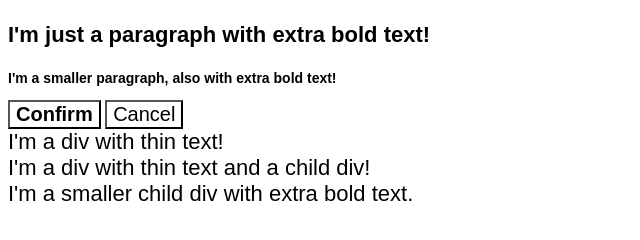
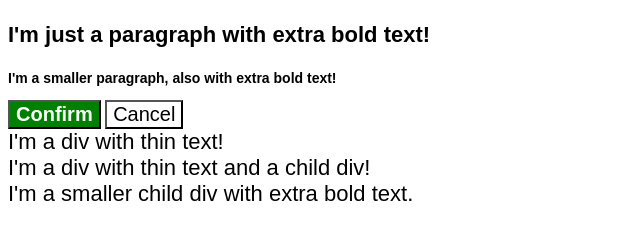
Before and after one commit to PhillipHackley13/odin-practice, a plain HTML site: page css-cascade-fix/index.html in a window 1280 px wide. Shown: the whole page, without its empty margins (0-640 px from the left). Drawn offline with Linux system fonts and the light colour scheme.

Commit message:
Add specificity to line 22 .button to apply rule

```diff
--- a/css-cascade-fix/style.css
+++ b/css-cascade-fix/style.css
@@ -19,7 +19,7 @@ body{
 
 
 
-.confirm {
+.confirm.button {
   background: green;
   color: white;
   font-weight: bold;
```
